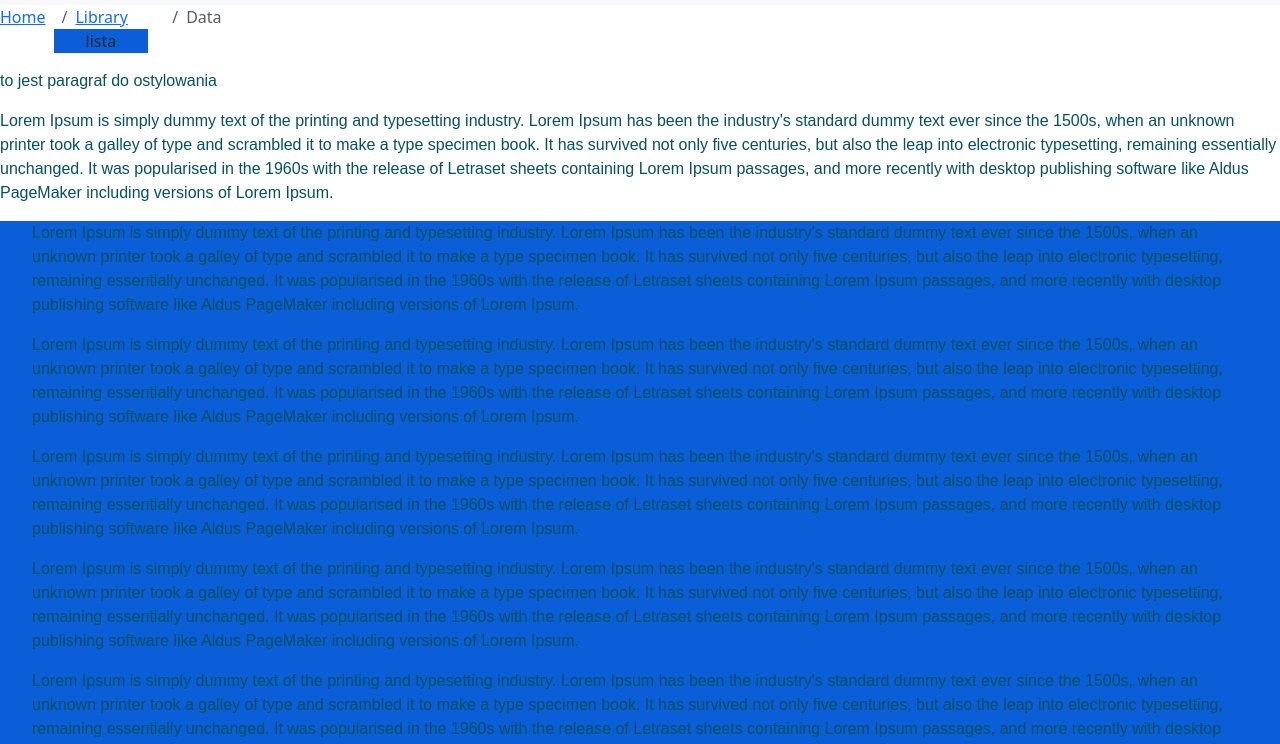
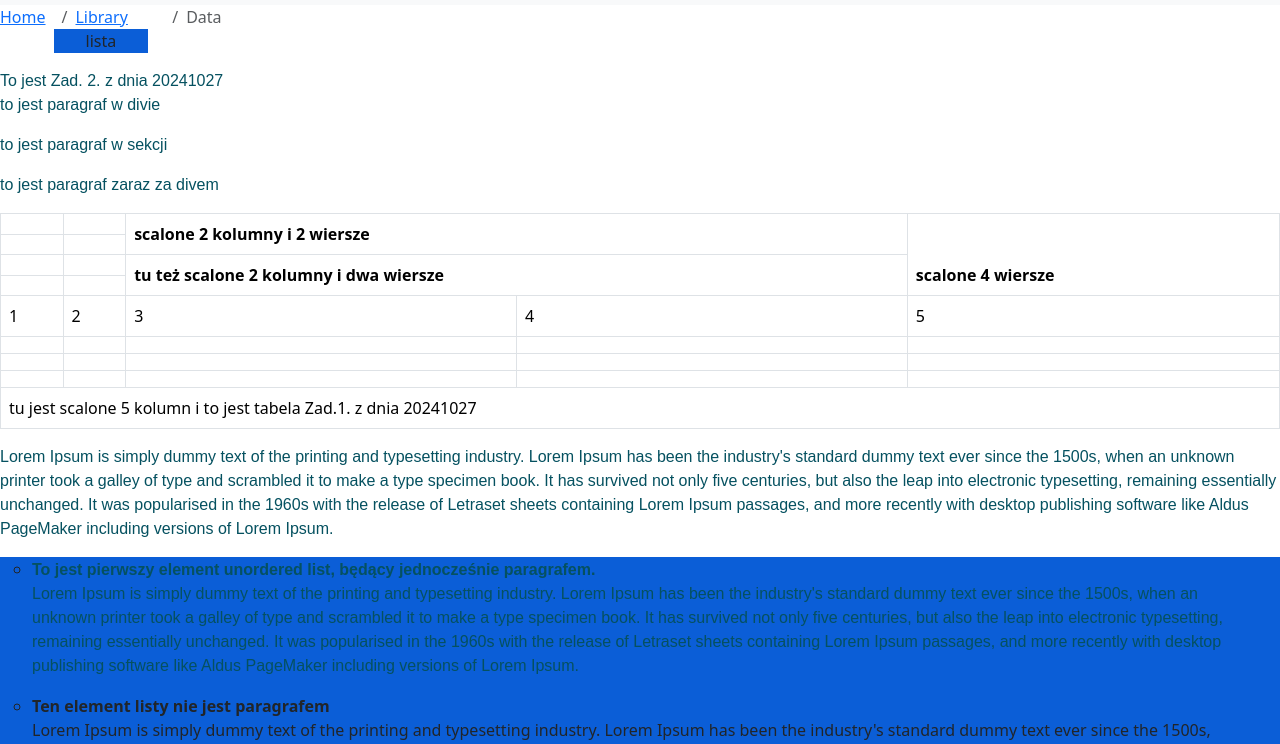
Before and after one commit to studio-urody-pl/GIKCK24_Bootstrap, a plain HTML site: page index.html in a window 1280 px wide. Shown: the part 51-795 px from the top of the page. Drawn offline with Linux system fonts and the light colour scheme; a script that the page names is missing.

Commit message:
20241027
after study excercises

```diff
--- a/index.html
+++ b/index.html
@@ -2,7 +2,8 @@
 <html lang="en">
 <head>
     <meta charset="UTF-8">
-    <title>Bootstrap</title>
+    <meta name="viewport" content="width=device-width, initial-scale=1">
+    <title>GIKCK'24_Bootstrap_u-19974</title>
 </head>
 
 <body>
@@ -45,10 +46,70 @@
     </ol>
 </nav>
 
+<div>
+    <p>
+        To jest Zad. 2. z dnia 20241027 <br>
+        to jest paragraf w divie
+    </p>
+        <section>
+            <p>to jest paragraf w sekcji</p>
+        </section>
+</div>
+    <p>to jest paragraf zaraz za divem</p>
 
-<p>
-    to jest paragraf do ostylowania
-</p>
+<table class="table table-bordered"><thead>
+    <tr>
+      <th class="tg-0pky"></th>
+      <th class="tg-0pky"></th>
+      <th class="tg-0pky" colspan="2" rowspan="2">scalone 2 kolumny i 2 wiersze</th>
+      <th class="tg-0pky" rowspan="4">scalone 4 wiersze</th>
+    </tr>
+    <tr>
+      <th class="tg-0pky"></th>
+      <th class="tg-0pky"></th>
+    </tr>
+    <tr>
+      <th class="tg-0pky"></th>
+      <th class="tg-0pky"></th>
+      <th class="tg-0pky" colspan="2" rowspan="2">tu też scalone 2 kolumny i dwa wiersze</th>
+    </tr>
+    <tr>
+      <th class="tg-0pky"></th>
+      <th class="tg-0pky"></th>
+    </tr></thead>
+  <tbody>
+    <tr>
+      <td class="tg-0pky">1</td>
+      <td class="tg-0pky">2</td>
+      <td class="tg-0pky">3</td>
+      <td class="tg-0pky">4</td>
+      <td class="tg-0pky">5</td>
+    </tr>
+    <tr>
+      <td class="tg-0pky"></td>
+      <td class="tg-0pky"></td>
+      <td class="tg-0pky"></td>
+      <td class="tg-0pky"></td>
+      <td class="tg-0pky"></td>
+    </tr>
+    <tr>
+      <td class="tg-0pky"></td>
+      <td class="tg-0pky"></td>
+      <td class="tg-0pky"></td>
+      <td class="tg-0pky"></td>
+      <td class="tg-0pky"></td>
+    </tr>
+    <tr>
+      <td class="tg-0pky"></td>
+      <td class="tg-0pky"></td>
+      <td class="tg-0pky"></td>
+      <td class="tg-0pky"></td>
+      <td class="tg-0pky"></td>
+    </tr>
+    <tr>
+      <td class="tg-0pky" colspan="5">tu jest scalone 5 kolumn i to jest tabela Zad.1. z dnia 20241027</td>
+    </tr>
+  </tbody></table>
 <p>
     Lorem Ipsum is simply dummy text of the printing and typesetting industry.
     Lorem Ipsum has been the industry's standard dummy text ever since the 1500s,
@@ -58,7 +119,10 @@
     Lorem Ipsum passages, and more recently with desktop publishing software like
     Aldus PageMaker including versions of Lorem Ipsum.
 </p>
-<ul><p>
+<ul>
+    <li>
+    <p>
+        <b>To jest pierwszy element unordered list, będący jednocześnie paragrafem.</b><br>
         Lorem Ipsum is simply dummy text of the printing and typesetting industry.
         Lorem Ipsum has been the industry's standard dummy text ever since the 1500s,
         when an unknown printer took a galley of type and scrambled it to make a type specimen book.
@@ -66,8 +130,9 @@
         It was popularised in the 1960s with the release of Letraset sheets containing
         Lorem Ipsum passages, and more recently with desktop publishing software like
         Aldus PageMaker including versions of Lorem Ipsum.
-</p>
-    <p>
+    </p></li>
+    <li>
+        <b>Ten element listy nie jest paragrafem</b><br>
         Lorem Ipsum is simply dummy text of the printing and typesetting industry.
         Lorem Ipsum has been the industry's standard dummy text ever since the 1500s,
         when an unknown printer took a galley of type and scrambled it to make a type specimen book.
@@ -75,8 +140,8 @@
         It was popularised in the 1960s with the release of Letraset sheets containing
         Lorem Ipsum passages, and more recently with desktop publishing software like
         Aldus PageMaker including versions of Lorem Ipsum.
-    </p>
-    <p>
+    </li>
+    <li>
         Lorem Ipsum is simply dummy text of the printing and typesetting industry.
         Lorem Ipsum has been the industry's standard dummy text ever since the 1500s,
         when an unknown printer took a galley of type and scrambled it to make a type specimen book.
@@ -84,8 +149,8 @@
         It was popularised in the 1960s with the release of Letraset sheets containing
         Lorem Ipsum passages, and more recently with desktop publishing software like
         Aldus PageMaker including versions of Lorem Ipsum.
-    </p>
-    <p>
+    </li>
+    <li>
         Lorem Ipsum is simply dummy text of the printing and typesetting industry.
         Lorem Ipsum has been the industry's standard dummy text ever since the 1500s,
         when an unknown printer took a galley of type and scrambled it to make a type specimen book.
@@ -93,8 +158,8 @@
         It was popularised in the 1960s with the release of Letraset sheets containing
         Lorem Ipsum passages, and more recently with desktop publishing software like
         Aldus PageMaker including versions of Lorem Ipsum.
-    </p>
-    <p>
+    </li>
+    <li>
         Lorem Ipsum is simply dummy text of the printing and typesetting industry.
         Lorem Ipsum has been the industry's standard dummy text ever since the 1500s,
         when an unknown printer took a galley of type and scrambled it to make a type specimen book.
@@ -102,8 +167,8 @@
         It was popularised in the 1960s with the release of Letraset sheets containing
         Lorem Ipsum passages, and more recently with desktop publishing software like
         Aldus PageMaker including versions of Lorem Ipsum.
-    </p>
-    <p>
+    </li>
+    <li>
         Lorem Ipsum is simply dummy text of the printing and typesetting industry.
         Lorem Ipsum has been the industry's standard dummy text ever since the 1500s,
         when an unknown printer took a galley of type and scrambled it to make a type specimen book.
@@ -111,7 +176,8 @@
         It was popularised in the 1960s with the release of Letraset sheets containing
         Lorem Ipsum passages, and more recently with desktop publishing software like
         Aldus PageMaker including versions of Lorem Ipsum.
-    </p>
+    </li>
+    <li>
     <p ID="target2">
         Lorem Ipsum is simply dummy text of the printing and typesetting industry.
         Lorem Ipsum has been the industry's standard dummy text ever since the 1500s,
@@ -120,7 +186,7 @@
         It was popularised in the 1960s with the release of Letraset sheets containing
         Lorem Ipsum passages, and more recently with desktop publishing software like
         Aldus PageMaker including versions of Lorem Ipsum.
-    </p>
+    </p></li>
 </ul>
 <p>
     Lorem Ipsum is simply dummy text of the printing and typesetting industry.
```
Lines whose indentation alone changed are shown as unchanged.
